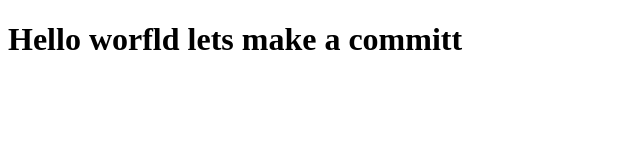
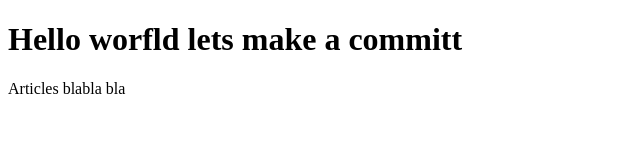
Before and after one commit to LazaroAlsina/Intro-to-Github-Blog-Site, a plain HTML site: page index.html in a window 1280 px wide. Shown: the whole page, without its empty margins (0-640 px from the left). Drawn offline with Linux system fonts and the light colour scheme.

Commit message:
Adding articles with bla

```diff
--- a/index.html
+++ b/index.html
@@ -10,6 +10,7 @@
 
 <body>
   <h1>Hello worfld lets make a committ</h1>
+  <p>Articles blabla bla</p>
   <script src="script.js"></script>
 
   <!--
```
